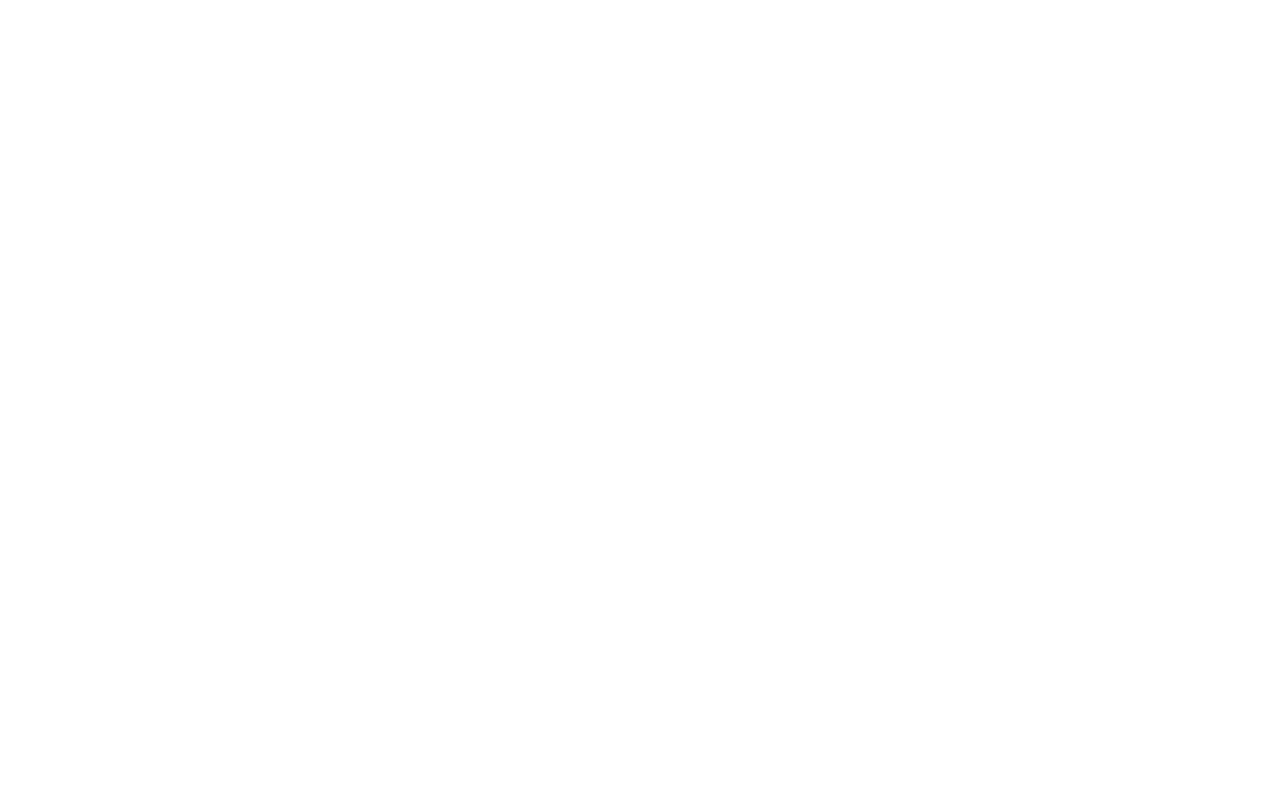
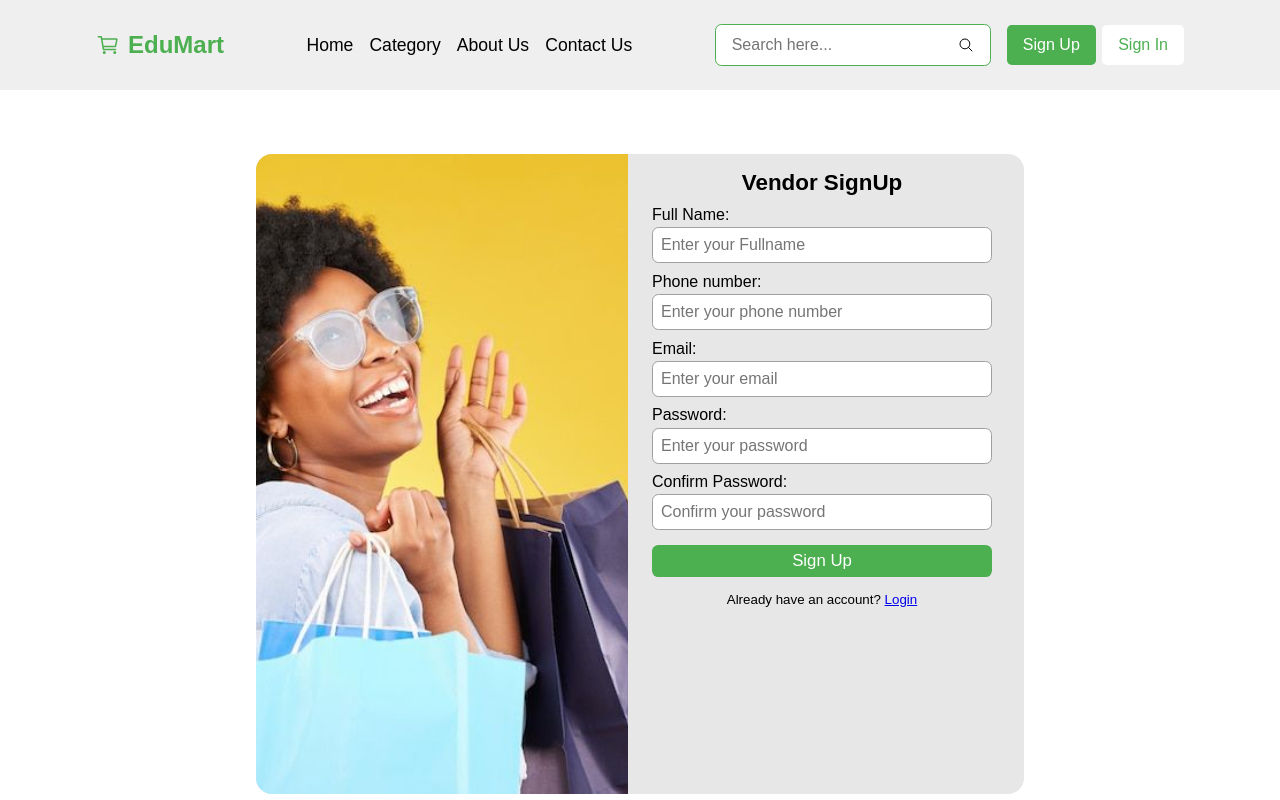
Before and after one commit to davidmicahdaniels/Ecommerce-Frontend, a React (Create React App) app: page /vendorsignup in a window 1280 px wide. Before the commit this address had no page. Shown: the top 800 px of the page. Built offline with nearby package versions, Linux system fonts and the light colour scheme; a web font is replaced by a local one.

Commit message:
Created vendor login and signup pages

```diff
--- a/src/App.js
+++ b/src/App.js
@@ -3,6 +3,8 @@
 import UserDashboard from "./Pages/UserDashboard/UserDashboard";
 import UserLogin from "./Pages/UserLogin/UserLogin";
 import UserSignup from "./Pages/UserSignup/UserSignup";
+import Login from "./Components/Vendor/Login/Login";
+import Signup from "./Components/Vendor/Signup/Signup";
 
 
 function App() {
@@ -13,6 +15,8 @@
           <Route exact path="/" element={<Home />} />
           <Route exact path="/usersignup" element={<UserSignup />} />
           <Route exact path="/userlogin" element={<UserLogin />} />
+          <Route exact path="/vendorlogin" element={<Login />} />
+          <Route exact path="/vendorsignup" element={<Signup />} />
           <Route exact path="/shop" element={<UserDashboard />} />
         </Routes>
       </BrowserRouter>
--- /dev/null
+++ b/src/Components/Vendor/Login/Login.js
@@ -0,0 +1,52 @@
+import React from "react";
+import classes from "./Login.module.css";
+import { useNavigate } from "react-router-dom";
+import img from "../../../Assets/Images/signup.jpg";
+import Navbar from "../../../Components/Navbar/Navbar";
+import Footer from "../../../Components/Footer/Footer";
+
+const Login = () => {
+  const navigate = useNavigate();
+
+  const handleSignup = () => {
+    navigate("/vendorsignup");
+  };
+
+  return (
+    <>
+      <Navbar />
+      <section className={classes.signup_form_section}>
+        <div className={`${classes.from_content_wrapper} ${classes.alinged}`}>
+          <div className={classes.signup_form_img_wrapper}>
+            <img src={img} alt="" className={classes.form_img} />
+          </div>
+          <div className={classes.form_action_box}>
+            <h2>Vendor Login</h2>
+
+            <div className={classes.input_box}>
+              <p>Email:</p>
+              <input type="text" placeholder="Enter your email" />
+            </div>
+
+            <div className={classes.input_box}>
+              <p>Password:</p>
+              <input type="text" placeholder="Enter your password" />
+            </div>
+
+            <button>Login</button>
+
+            <small className={classes.login_action}>
+              Don't have an account yet?{" "}
+              <a href="#" onClick={handleSignup}>
+                Signup
+              </a>
+            </small>
+          </div>
+        </div>
+      </section>
+      <Footer />
+    </>
+  );
+};
+
+export default Login;
--- /dev/null
+++ b/src/Components/Vendor/Login/Login.module.css
@@ -0,0 +1,120 @@
+.signup_form_section {
+  padding: 4rem 0;
+}
+
+.from_content_wrapper {
+  width: 60vw;
+  margin: auto;
+  display: grid;
+  grid-template-columns: repeat(2, 1fr);
+  gap: 1.5rem;
+  background-color: rgb(231, 231, 231);
+  border-radius: 1rem;
+  overflow: hidden;
+  /* align-items: center; */
+}
+
+.alinged{
+  align-items: center !important;
+}
+
+.signup_form_img_wrapper {
+  width: 100%;
+  height: 60vh;
+}
+
+.form_img_wrapper {
+  width: 100%;
+  height: 80vh;
+}
+.form_img {
+  width: 100%;
+  height: 100%;
+  object-fit: cover;
+}
+
+.form_action_box {
+  padding: 1rem 0;
+  padding-right: 2rem;
+}
+.form_action_box h2 {
+  text-align: center;
+  font-size: 1.4rem;
+  font-weight: 600;
+}
+.input_box {
+  display: flex;
+  flex-direction: column;
+  gap: 0.2rem;
+  margin-top: 0.6rem;
+}
+.input_box input {
+  padding: 0.5rem 0.5rem;
+  font-size: 1.1rem;
+  outline: 0;
+  border: 1px solid #a1a0a0;
+  border-radius: 0.4rem;
+}
+.input_box input:placeholder-shown {
+  font-size: 1rem;
+}
+
+.form_action_box button {
+  width: 100%;
+  font-size: 1.05rem;
+  margin-top: 0.9rem;
+  padding: 0.4rem 0;
+  border: 0;
+  outline: 0;
+  color: white;
+  background-color: #4caf50;
+  border-radius: 0.4rem;
+  cursor: pointer;
+}
+
+.login_action {
+  display: block;
+  text-align: center;
+  margin-top: 0.9rem;
+}
+
+
+
+@media (max-width: 950px) {
+  .from_content_wrapper{
+    width: 70vw;
+  }
+}
+
+
+@media (max-width: 830px) {
+  .from_content_wrapper{
+    width: 80vw;
+  }
+}
+
+@media (max-width: 700px) {
+  .from_content_wrapper{
+    width: 85vw;
+  }
+}
+
+@media (max-width: 635px) {
+  .from_content_wrapper{
+    width: 75vw;
+    grid-template-columns: repeat(1, 1fr);
+  }
+  .form_img_wrapper{
+    height: 50vh;
+  }
+  .form_action_box{
+    padding: 1rem !important;
+    padding-bottom: 1.5rem !important;
+  }
+}
+
+@media (max-width: 500px) {
+  .from_content_wrapper{
+    width: 90vw;
+  }
+}
--- /dev/null
+++ b/src/Components/Vendor/Signup/Signup.js
@@ -0,0 +1,67 @@
+import React from "react";
+import classes from "./Signup.module.css";
+import { Link, useNavigate } from "react-router-dom";
+import img from "../../../Assets/Images/signup.jpg";
+import Navbar from "../../Navbar/Navbar";
+import Footer from "../../Footer/Footer";
+
+const Signup = () => {
+  const navigate = useNavigate();
+
+  const handleLogin = () => {
+    navigate("/vendorlogin");
+  };
+
+  return (
+    <>
+      <Navbar />
+      <section className={classes.signup_form_section}>
+        <div className={classes.from_content_wrapper}>
+          <div className={classes.form_img_wrapper}>
+            <img src={img} alt="" className={classes.form_img} />
+          </div>
+          <div className={classes.form_action_box}>
+            <h2>Vendor SignUp</h2>
+
+            <div className={classes.input_box}>
+              <p>Full Name:</p>
+              <input type="text" placeholder="Enter your Fullname" />
+            </div>
+
+            <div className={classes.input_box}>
+              <p>Phone number:</p>
+              <input type="text" placeholder="Enter your phone number" />
+            </div>
+
+            <div className={classes.input_box}>
+              <p>Email:</p>
+              <input type="text" placeholder="Enter your email" />
+            </div>
+
+            <div className={classes.input_box}>
+              <p>Password:</p>
+              <input type="text" placeholder="Enter your password" />
+            </div>
+
+            <div className={classes.input_box}>
+              <p>Confirm Password:</p>
+              <input type="text" placeholder="Confirm your password" />
+            </div>
+
+            <button>Sign Up</button>
+
+            <small className={classes.login_action}>
+              Already have an account?{" "}
+              <a href="#" onClick={handleLogin}>
+                Login
+              </a>
+            </small>
+          </div>
+        </div>
+      </section>
+      <Footer />
+    </>
+  );
+};
+
+export default Signup;
--- /dev/null
+++ b/src/Components/Vendor/Signup/Signup.module.css
@@ -0,0 +1,120 @@
+.signup_form_section {
+  padding: 4rem 0;
+}
+
+.from_content_wrapper {
+  width: 60vw;
+  margin: auto;
+  display: grid;
+  grid-template-columns: repeat(2, 1fr);
+  gap: 1.5rem;
+  background-color: rgb(231, 231, 231);
+  border-radius: 1rem;
+  overflow: hidden;
+  /* align-items: center; */
+}
+
+.alinged{
+  align-items: center !important;
+}
+
+.signup_form_img_wrapper {
+  width: 100%;
+  height: 60vh;
+}
+
+.form_img_wrapper {
+  width: 100%;
+  height: 80vh;
+}
+.form_img {
+  width: 100%;
+  height: 100%;
+  object-fit: cover;
+}
+
+.form_action_box {
+  padding: 1rem 0;
+  padding-right: 2rem;
+}
+.form_action_box h2 {
+  text-align: center;
+  font-size: 1.4rem;
+  font-weight: 600;
+}
+.input_box {
+  display: flex;
+  flex-direction: column;
+  gap: 0.2rem;
+  margin-top: 0.6rem;
+}
+.input_box input {
+  padding: 0.5rem 0.5rem;
+  font-size: 1.1rem;
+  outline: 0;
+  border: 1px solid #a1a0a0;
+  border-radius: 0.4rem;
+}
+.input_box input:placeholder-shown {
+  font-size: 1rem;
+}
+
+.form_action_box button {
+  width: 100%;
+  font-size: 1.05rem;
+  margin-top: 0.9rem;
+  padding: 0.4rem 0;
+  border: 0;
+  outline: 0;
+  color: white;
+  background-color: #4caf50;
+  border-radius: 0.4rem;
+  cursor: pointer;
+}
+
+.login_action {
+  display: block;
+  text-align: center;
+  margin-top: 0.9rem;
+}
+
+
+
+@media (max-width: 950px) {
+  .from_content_wrapper{
+    width: 70vw;
+  }
+}
+
+
+@media (max-width: 830px) {
+  .from_content_wrapper{
+    width: 80vw;
+  }
+}
+
+@media (max-width: 700px) {
+  .from_content_wrapper{
+    width: 85vw;
+  }
+}
+
+@media (max-width: 635px) {
+  .from_content_wrapper{
+    width: 75vw;
+    grid-template-columns: repeat(1, 1fr);
+  }
+  .form_img_wrapper{
+    height: 50vh;
+  }
+  .form_action_box{
+    padding: 1rem !important;
+    padding-bottom: 1.5rem !important;
+  }
+}
+
+@media (max-width: 500px) {
+  .from_content_wrapper{
+    width: 90vw;
+  }
+}
```
